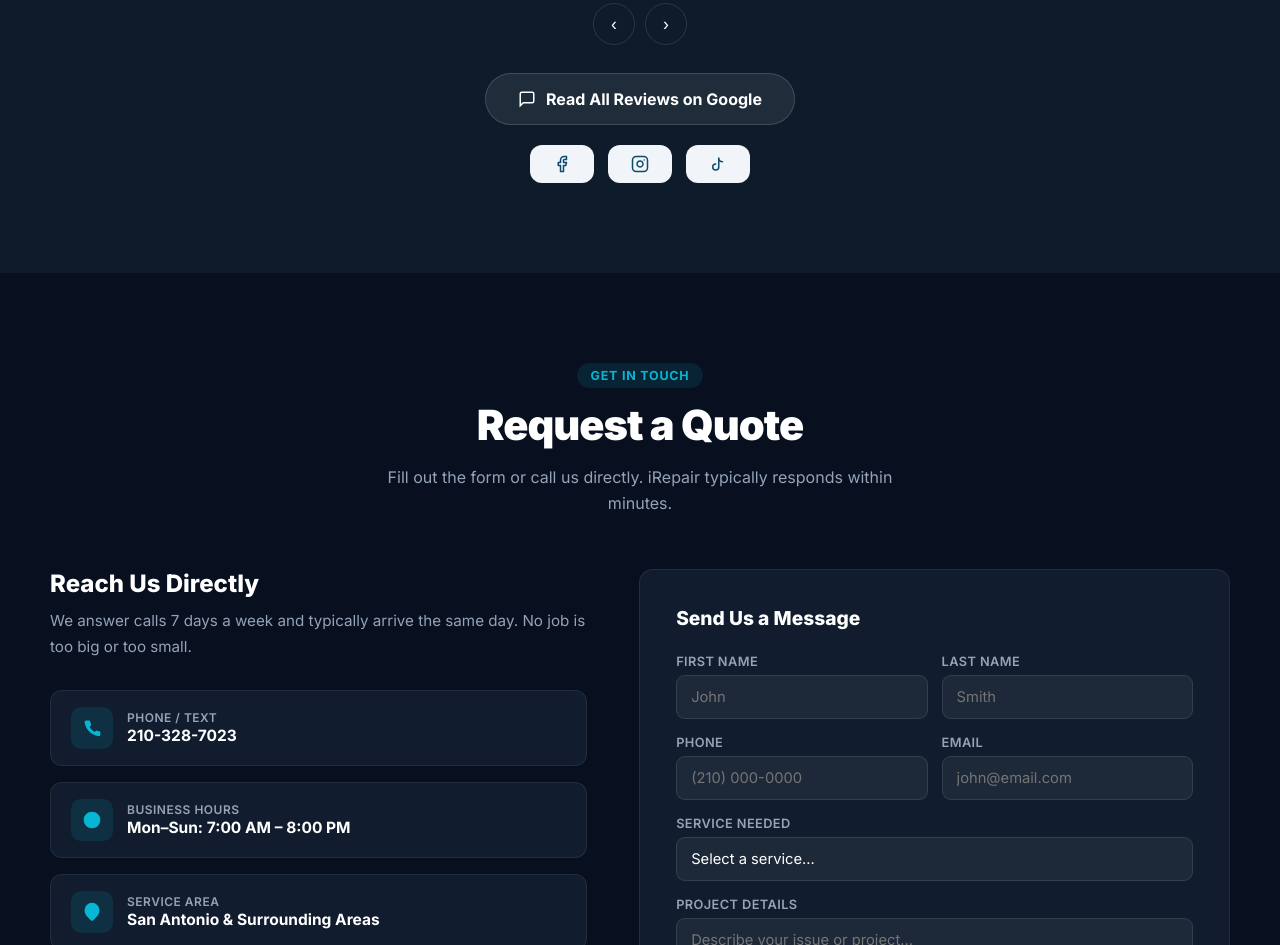
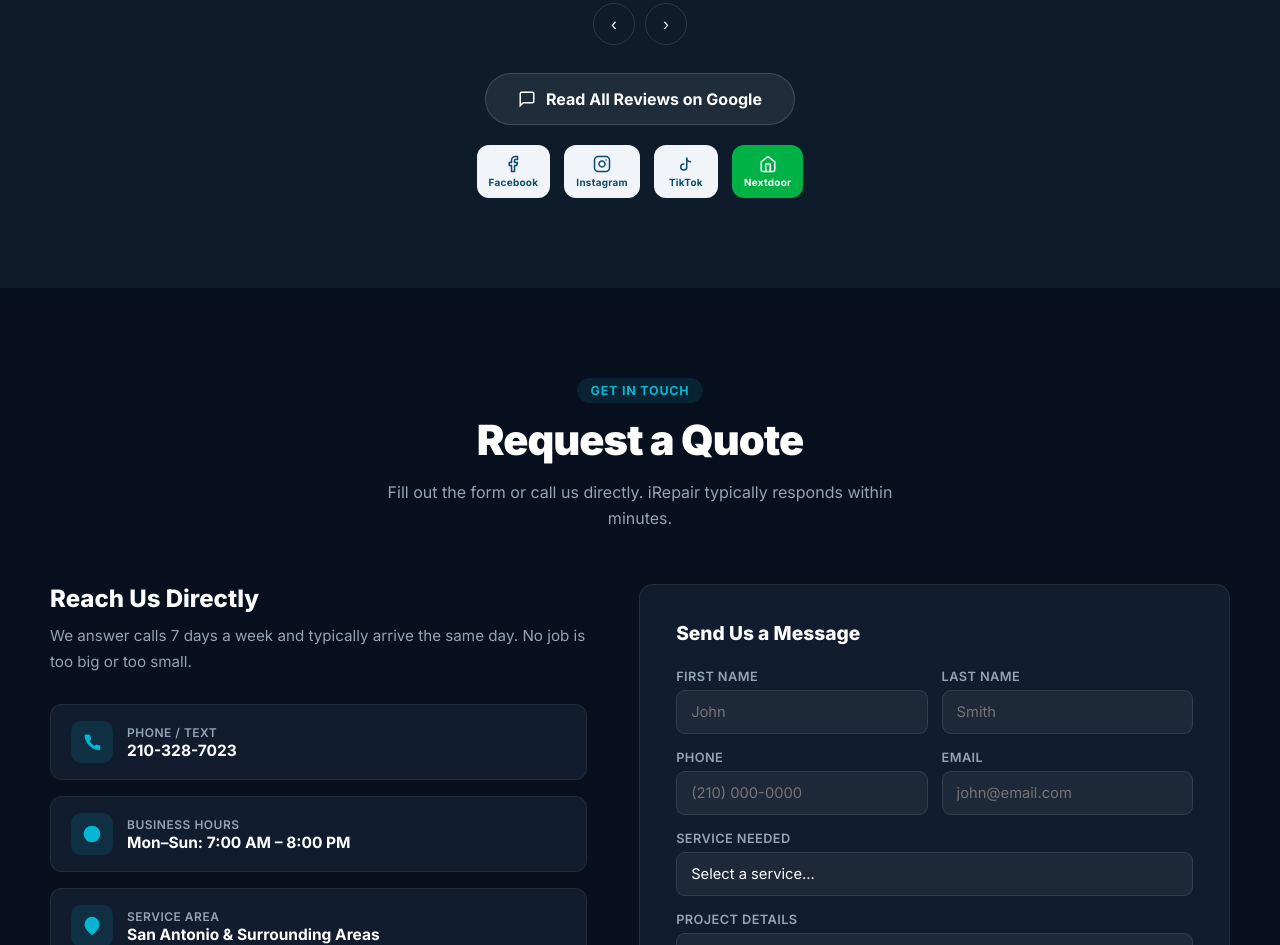
Before and after one commit to julioolivodeveloper/irepair-garage-doors, a plain HTML site: page index.html in a window 1280 px wide. Shown: the part 4562-5507 px from the top of the page. Drawn offline with Linux system fonts and the light colour scheme.

Commit message:
feat: add Nextdoor icon with label to reviews section social icons

```diff
--- a/index.html
+++ b/index.html
@@ -1268,12 +1268,19 @@ footer{background:#ffffff;border-top:1px solid rgba(0,0,0,.08);padding:56px 24px
       <div class="footer-social-icons" style="margin-top:20px">
         <a href="https://www.facebook.com/iRepairgaragedoors" target="_blank" rel="noopener" aria-label="Facebook">
           <svg viewBox="0 0 24 24" fill="none" stroke="currentColor" stroke-width="2" stroke-linecap="round" stroke-linejoin="round"><path d="M18 2h-3a5 5 0 00-5 5v3H7v4h3v8h4v-8h3l1-4h-4V7a1 1 0 011-1h3z"/></svg>
+          <span>Facebook</span>
         </a>
         <a href="https://www.instagram.com/irepairgaragedoors" target="_blank" rel="noopener" aria-label="Instagram">
           <svg viewBox="0 0 24 24" fill="none" stroke="currentColor" stroke-width="2" stroke-linecap="round" stroke-linejoin="round"><rect x="2" y="2" width="20" height="20" rx="5" ry="5"/><path d="M16 11.37A4 4 0 1112.63 8 4 4 0 0116 11.37z"/><line x1="17.5" y1="6.5" x2="17.51" y2="6.5"/></svg>
+          <span>Instagram</span>
         </a>
         <a href="https://www.tiktok.com/@irepairgaragedoors" target="_blank" rel="noopener" aria-label="TikTok">
           <svg viewBox="0 0 24 24" fill="none" stroke="currentColor" stroke-width="2" stroke-linecap="round" stroke-linejoin="round"><path d="M9 12a4 4 0 104 4V4a5 5 0 005 5"/></svg>
+          <span>TikTok</span>
+        </a>
+        <a href="https://nextdoor.com/pages/irepair-garage-doors-san-antonio-tx-1/" target="_blank" rel="noopener" aria-label="Nextdoor" style="background:#00B246;color:#fff">
+          <svg viewBox="0 0 24 24" fill="none" stroke="currentColor" stroke-width="2" stroke-linecap="round" stroke-linejoin="round"><path d="M3 9l9-7 9 7v11a2 2 0 01-2 2H5a2 2 0 01-2-2z"/><polyline points="9 22 9 12 15 12 15 22"/></svg>
+          <span>Nextdoor</span>
         </a>
       </div>
     </div>
```
